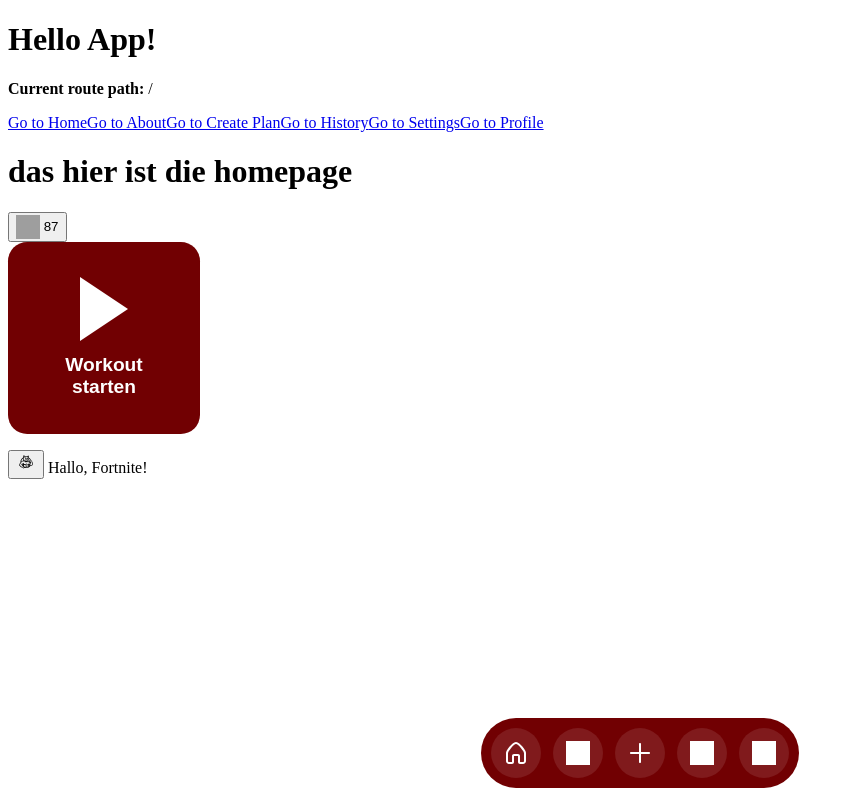
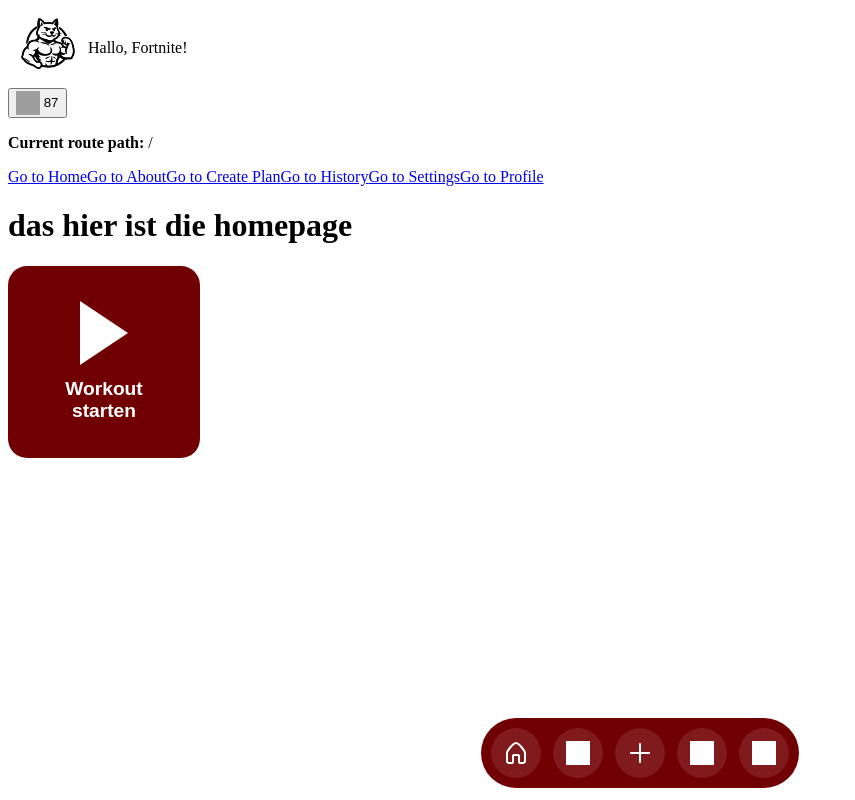
Before and after one commit to KlaraOppenheimerSchule/Bofrostbuben, a Vue app in the folder frontend/: page / in a window 1280 px wide. Shown: the whole page, without its empty margins (0-855 px from the left). Built offline with nearby package versions, Linux system fonts and the light colour scheme; grey boxes are pictures that could not be loaded; the HTML template or start-up script is replaced by a standard one.

Commit message:
feat: deletet placeholder in app.vue; alligned the greatingbar and edited the button

```diff
--- a/frontend/src/App.vue
+++ b/frontend/src/App.vue
@@ -6,7 +6,8 @@ import GreetingBar from './components/GreetingBar.vue'
 </script>
 
 <template>
-  <h1>Hello App!</h1>
+  <GreetingBar />
+  <StreakTracker></StreakTracker>
   <p><strong>Current route path:</strong> {{ $route.fullPath }}</p>
   <nav>
     <RouterLink to="/">Go to Home</RouterLink>
@@ -19,10 +20,8 @@ import GreetingBar from './components/GreetingBar.vue'
   <main>
     <RouterView />
   </main>
-  <StreakTracker></StreakTracker>
   <StartWorkoutButton></StartWorkoutButton>
   <NavigationBar></NavigationBar>
-  <GreetingBar />
 </template>
 
 <style scoped></style>
--- a/frontend/src/components/GreetingBar.vue
+++ b/frontend/src/components/GreetingBar.vue
@@ -10,10 +10,18 @@ function changeToProfile() {
 </script>
 
 <template>
-  <p>
-    <button @click="changeToProfile">
-      <img src="/assets/icons/muskelkater.svg" alt="Logo" style="" />
+  <p style="display: flex; align-items: center; gap: 0, 5rem; margin: 0">
+    <button
+      @click="changeToProfile"
+      style="all: unset; cursor: pointer; display: flex; align-items: center"
+    >
+      <img
+        src="/assets/icons/muskelkater.svg"
+        alt="Logo"
+        style="display: block; width: 5rem; height: 5rem"
+      />
     </button>
+
     Hallo, {{ UserName }}!
   </p>
 </template>
--- a/frontend/src/components/StartWorkoutButton.vue
+++ b/frontend/src/components/StartWorkoutButton.vue
@@ -1,5 +1,4 @@
 <script setup lang="ts">
-
 function handleClick() {
   alert('Es würde jetzt ein Workout gestartet werden')
 }
```
